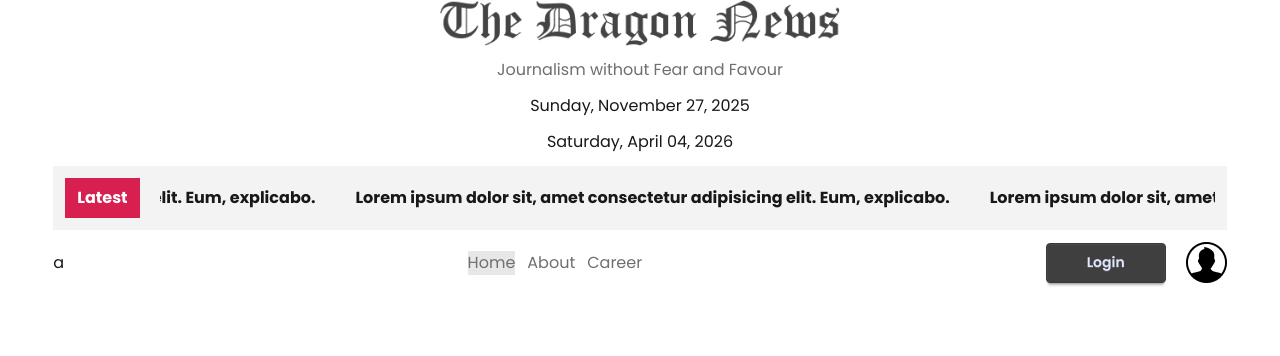
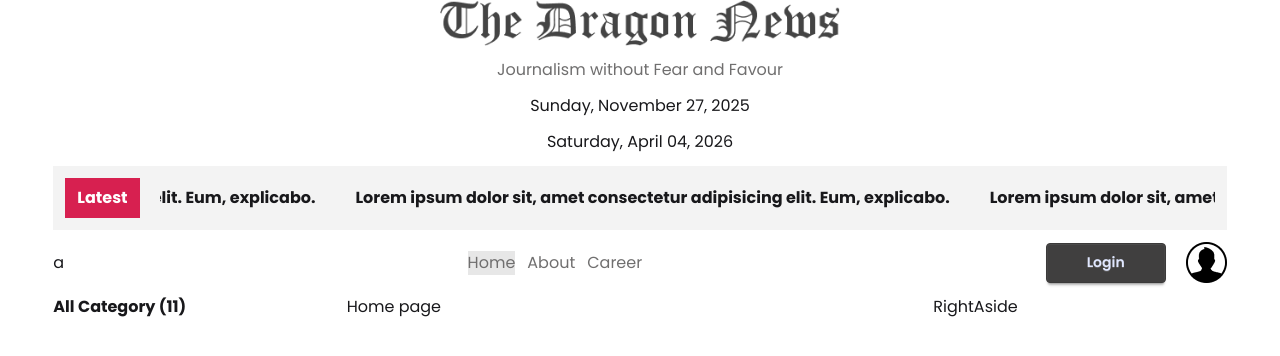
Before and after one commit to forhad823/Dragon-news-2-practice, a React (Vite) app: page / in a window 1280 px wide. Shown: the top 356 px of the page. Built offline with nearby package versions, Linux system fonts and the light colour scheme.

Commit message:
added category header and brought data using fetch

```diff
--- /dev/null
+++ b/src/Components/HomeLayout/Categories.jsx
@@ -0,0 +1,11 @@
+import React, { use } from "react";
+
+const categoryPromise = fetch("/categories.json").then((res) => res.json());
+const Categories = () => {
+  const categories = use(categoryPromise);
+  console.log(categories);
+
+  return <div className="font-bold">All Category ({categories.length})</div>;
+};
+
+export default Categories;
--- /dev/null
+++ b/src/Components/HomeLayout/LeftAside.jsx
@@ -0,0 +1,17 @@
+import React, { Suspense } from "react";
+import CategoryNews from "../../Pages/CategoryNews";
+import Categories from "./Categories";
+
+const LeftAside = () => {
+  return (
+    <div>
+      <Suspense
+        fallback={<span className="loading loading-dots loading-xl"></span>}
+      >
+        <Categories></Categories>
+      </Suspense>
+    </div>
+  );
+};
+
+export default LeftAside;
--- /dev/null
+++ b/src/Components/HomeLayout/RightAside.jsx
@@ -0,0 +1,7 @@
+import React from "react";
+
+const RightAside = () => {
+  return <div>RightAside</div>;
+};
+
+export default RightAside;
--- a/src/Layouts/HomeLayout.jsx
+++ b/src/Layouts/HomeLayout.jsx
@@ -1,8 +1,10 @@
-import React from 'react';
-import { Outlet } from 'react-router';
-import Header from '../Components/Header';
-import LatestNews from '../Components/LatestNews';
-import Navbar from '../Components/Navbar';
+import React from "react";
+import { Outlet } from "react-router";
+import Header from "../Components/Header";
+import LatestNews from "../Components/LatestNews";
+import Navbar from "../Components/Navbar";
+import LeftAside from "../Components/HomeLayout/LeftAside";
+import RightAside from "../Components/HomeLayout/RightAside";
 
 const HomeLayout = () => {
   return (
@@ -16,12 +18,16 @@ const HomeLayout = () => {
           <Navbar />
         </nav>
       </header>
-      <main>
-        <section className="left_nav"></section>
-        <section className="main">
+      <main className="w-11/12 mx-auto my-3 grid grid-cols-12">
+        <aside className="col-span-3">
+          <LeftAside />
+        </aside>
+        <section className="main col-span-6">
           <Outlet></Outlet>
         </section>
-        <section className="right_nav"></section>
+        <aside className="col-span-3">
+          <RightAside />
+        </aside>
       </main>
     </div>
   );
--- /dev/null
+++ b/src/Pages/CategoryNews.jsx
@@ -0,0 +1,11 @@
+import React from 'react';
+
+const CategoryNews = () => {
+    return (
+        <div>
+            CategoryNews
+        </div>
+    );
+};
+
+export default CategoryNews;
--- /dev/null
+++ b/src/Pages/Home.jsx
@@ -0,0 +1,11 @@
+import React from 'react';
+
+const Home = () => {
+    return (
+        <div>
+            Home page
+        </div>
+    );
+};
+
+export default Home;
```
Also changed, not shown: src/Router/Router.jsx (+12 -0 lines).
